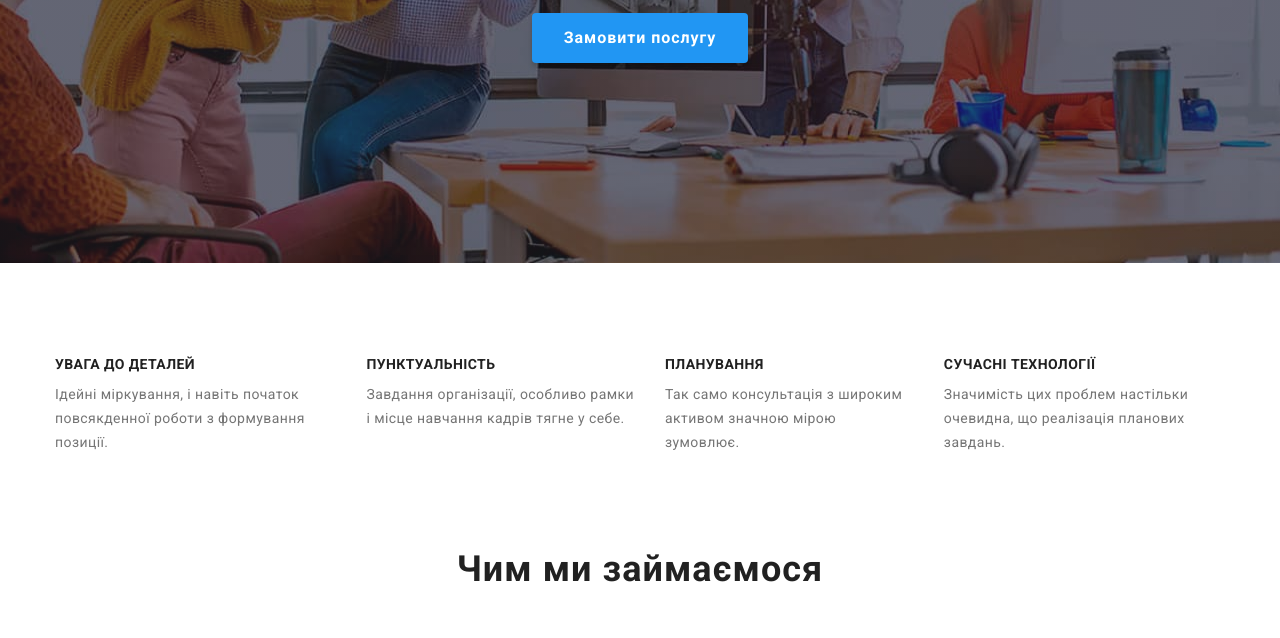
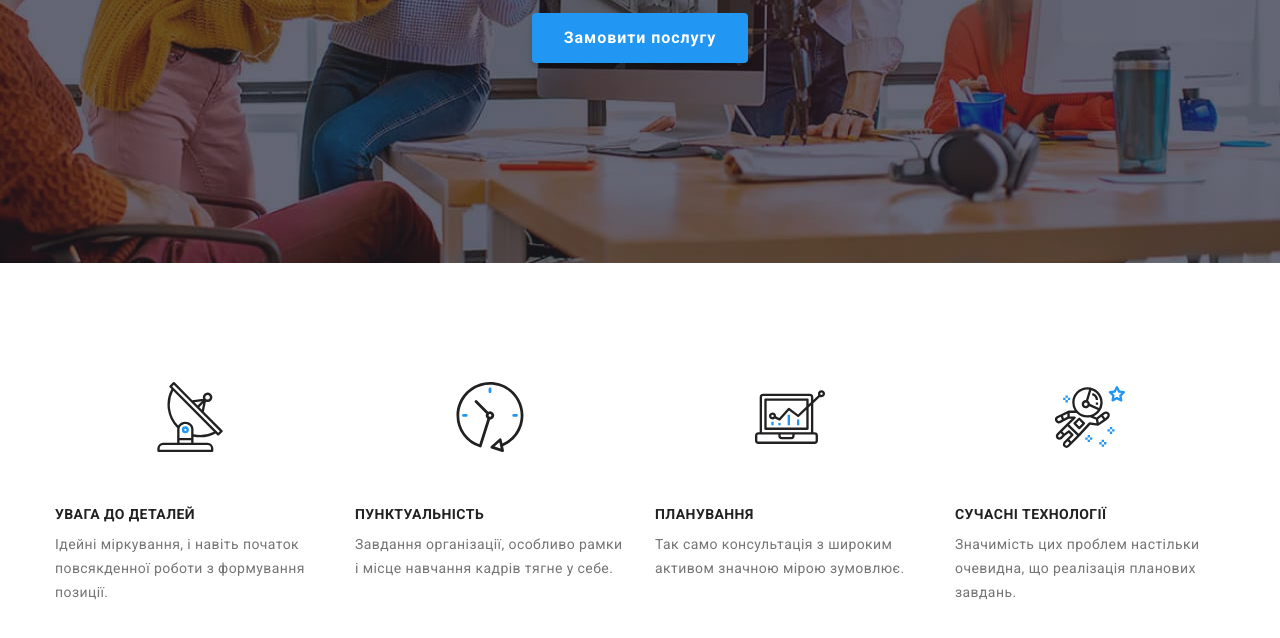
Before and after one commit to AntoninaGrebeniuk/goit-markup-hw-04, a plain HTML site: page index.html in a window 1280 px wide. Shown: the part 418-1056 px from the top of the page. Drawn offline with nearby package versions, Linux system fonts and the light colour scheme.

Commit message:
Добавляет иконки в секцию feature

```diff
--- a/css/styles.css
+++ b/css/styles.css
@@ -232,9 +232,17 @@ img {
 }
 /* -----Особливості----- */
 
-/* .feature-item + .feature-item {
-  margin-left: 30px;
-} */
+.thumb {
+  display: flex;
+  justify-content: center;
+  align-items: center;
+  margin-bottom: 30px;
+  width: 270px;
+  height: 120px;
+}
+
+.feature-icon {
+}
 
 .section.nopadding {
   padding-bottom: 0;
--- a/index.html
+++ b/index.html
@@ -69,24 +69,44 @@
 
           <ul class="feature-list list">
             <li class="feature-item">
+              <div class="thumb">
+                <svg width="70" height="70" class="feature-icon">
+                  <use href="./images/icons.svg#icon-antenna"></use>
+                </svg>
+              </div>
               <h3 class="feature-title">УВАГА ДО ДЕТАЛЕЙ</h3>
               <p class="feature-text">
                 Ідейні міркування, і навіть початок повсякденної роботи з формування позиції.
               </p>
             </li>
             <li class="feature-item">
+              <div class="thumb">
+                <svg width="70" height="70" class="feature-icon">
+                  <use href="./images/icons.svg#icon-clock"></use>
+                </svg>
+              </div>
               <h3 class="feature-title">ПУНКТУАЛЬНІСТЬ</h3>
               <p class="feature-text">
                 Завдання організації, особливо рамки і місце навчання кадрів тягне у себе.
               </p>
             </li>
             <li class="feature-item">
+              <div class="thumb">
+                <svg width="70" height="70" class="feature-icon">
+                  <use href="./images/icons.svg#icon-diagram"></use>
+                </svg>
+              </div>
               <h3 class="feature-title">ПЛАНУВАННЯ</h3>
               <p class="feature-text">
                 Так само консультація з широким активом значною мірою зумовлює.
               </p>
             </li>
             <li class="feature-item">
+              <div class="thumb">
+                <svg width="70" height="70" class="feature-icon">
+                  <use href="./images/icons.svg#icon-astronaut"></use>
+                </svg>
+              </div>
               <h3 class="feature-title">СУЧАСНІ ТЕХНОЛОГІЇ</h3>
               <p class="feature-text">
                 Значимість цих проблем настільки очевидна, що реалізація планових завдань.
```
Also changed, not shown: portfolio.html (+38 -1 lines).
